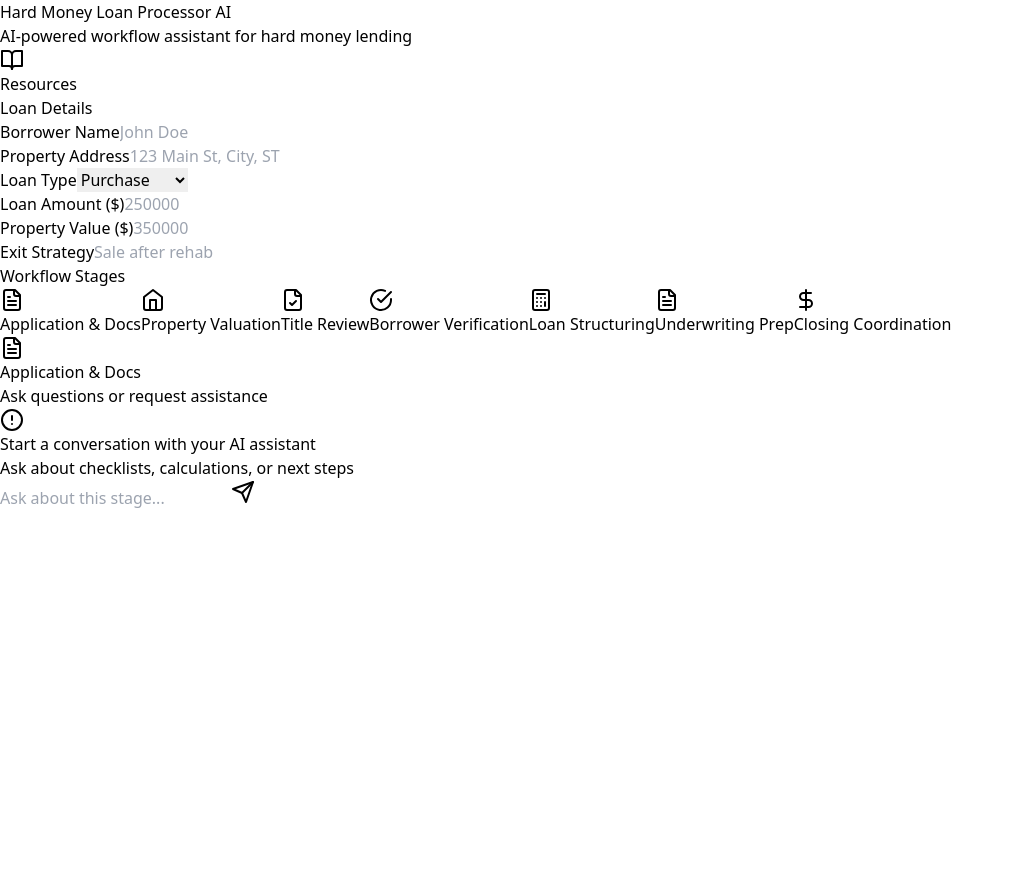
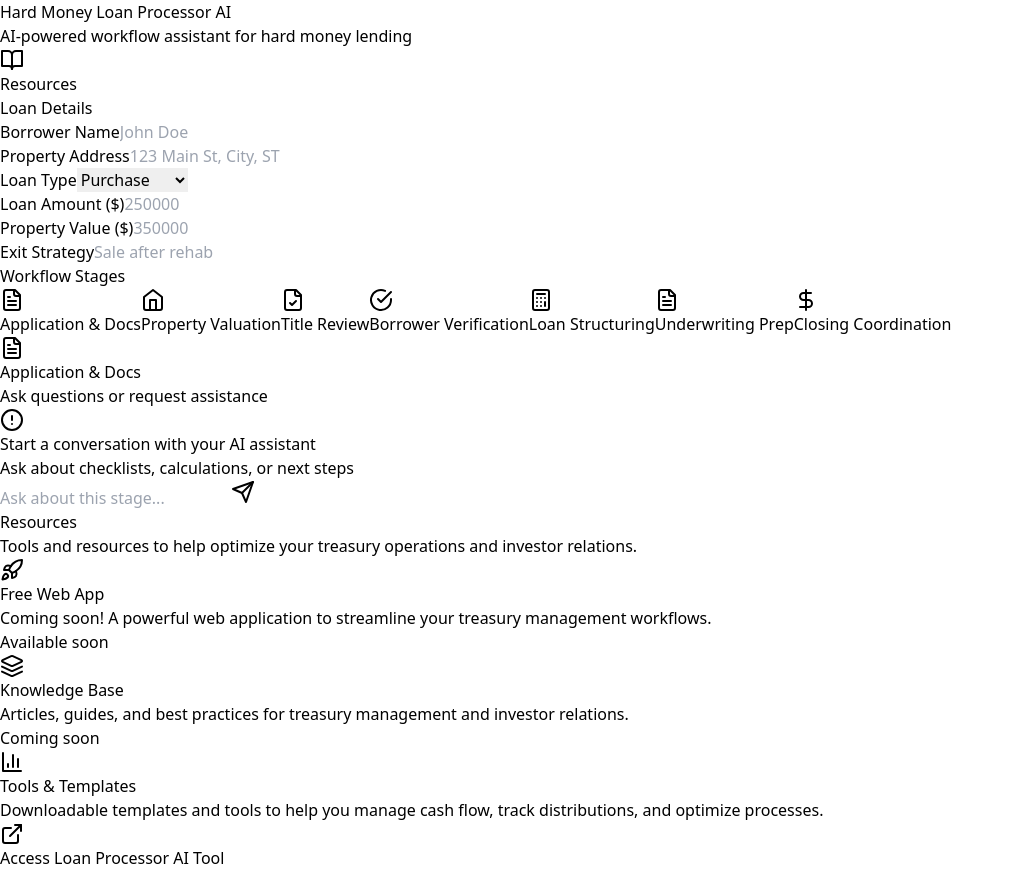
Before and after one commit to WilCr/Loan-processing-workflow, a React (Vite) app: page / in a window 1280 px wide. Shown: the whole page, without its empty margins (0-1014 px from the left). Before the commit the page ends 800 px from the top, so only its background shows below. Built offline with nearby package versions, Linux system fonts and the light colour scheme.

Commit message:
Add Resources section with scroll functionality and three resource cards
Made-with: Cursor

```diff
--- a/src/components/HardMoneyLoanProcessor.jsx
+++ b/src/components/HardMoneyLoanProcessor.jsx
@@ -1,8 +1,8 @@
-import React, { useState } from 'react';
-import { Link } from 'react-router-dom';
-import { FileText, CheckCircle, Circle, Send, Loader2, AlertCircle, Calculator, Home, FileCheck, DollarSign, BookOpen } from 'lucide-react';
+import React, { useState, useRef } from 'react';
+import { FileText, CheckCircle, Circle, Send, Loader2, AlertCircle, Calculator, Home, FileCheck, DollarSign, BookOpen, Rocket, Layers, BarChart3, ExternalLink } from 'lucide-react';
 
 export default function HardMoneyLoanProcessor() {
+  const resourcesRef = useRef(null);
   const [currentStage, setCurrentStage] = useState(0);
   const [loanData, setLoanData] = useState({
     propertyAddress: '',
@@ -16,6 +16,10 @@ export default function HardMoneyLoanProcessor() {
   const [userInput, setUserInput] = useState('');
   const [isLoading, setIsLoading] = useState(false);
   const [stageNotes, setStageNotes] = useState({});
+
+  const scrollToResources = () => {
+    resourcesRef.current?.scrollIntoView({ behavior: 'smooth', block: 'start' });
+  };
 
   const stages = [
     { id: 0, name: 'Application & Docs', icon: FileText, color: 'blue' },
@@ -242,13 +246,13 @@ Focus on rapid closing requirements.`
               <h1 className="text-3xl font-bold text-slate-800 mb-2">Hard Money Loan Processor AI</h1>
               <p className="text-slate-600">AI-powered workflow assistant for hard money lending</p>
             </div>
-            <Link
-              to="/resources"
+            <button
+              onClick={scrollToResources}
               className="flex items-center gap-2 px-4 py-2 bg-blue-600 text-white rounded-lg hover:bg-blue-700 transition-colors"
             >
               <BookOpen className="w-5 h-5" />
               <span>Resources</span>
-            </Link>
+            </button>
           </div>
         </div>
 
@@ -430,6 +434,68 @@ Focus on rapid closing requirements.`
             </div>
           </div>
         </div>
+
+        {/* Resources Section */}
+        <div ref={resourcesRef} className="mt-12 pt-12">
+          <div className="text-center mb-8">
+            <h2 className="text-3xl font-bold text-slate-800 mb-2">Resources</h2>
+            <p className="text-slate-600">Tools and resources to help optimize your treasury operations and investor relations.</p>
+          </div>
+
+          <div className="grid grid-cols-1 md:grid-cols-3 gap-6">
+            {/* Free Web App Card */}
+            <div className="bg-white rounded-lg shadow-lg p-6 hover:shadow-xl transition-shadow">
+              <div className="flex justify-center mb-4">
+                <div className="w-16 h-16 bg-gradient-to-br from-red-500 to-blue-600 rounded-lg flex items-center justify-center">
+                  <Rocket className="w-8 h-8 text-white" />
+                </div>
+              </div>
+              <h3 className="text-xl font-bold text-slate-800 mb-2 text-center">Free Web App</h3>
+              <p className="text-slate-600 mb-4 text-center text-sm">
+                Coming soon! A powerful web application to streamline your treasury management workflows.
+              </p>
+              <p className="text-slate-400 text-sm text-center">Available soon</p>
+            </div>
+
+            {/* Knowledge Base Card */}
+            <div className="bg-white rounded-lg shadow-lg p-6 hover:shadow-xl transition-shadow">
+              <div className="flex justify-center mb-4">
+                <div className="w-16 h-16 bg-gradient-to-br from-green-500 via-red-500 to-blue-600 rounded-lg flex items-center justify-center">
+                  <Layers className="w-8 h-8 text-white" />
+                </div>
+              </div>
+              <h3 className="text-xl font-bold text-slate-800 mb-2 text-center">Knowledge Base</h3>
+              <p className="text-slate-600 mb-4 text-center text-sm">
+                Articles, guides, and best practices for treasury management and investor relations.
+              </p>
+              <p className="text-slate-400 text-sm text-center">Coming soon</p>
+            </div>
+
+            {/* Tools & Templates Card */}
+            <div className="bg-white rounded-lg shadow-lg p-6 hover:shadow-xl transition-shadow">
+              <div className="flex justify-center mb-4">
+                <div className="w-16 h-16 bg-gradient-to-br from-green-500 via-pink-500 to-blue-600 rounded-lg flex items-center justify-center">
+                  <BarChart3 className="w-8 h-8 text-white" />
+                </div>
+              </div>
+              <h3 className="text-xl font-bold text-slate-800 mb-2 text-center">Tools & Templates</h3>
+              <p className="text-slate-600 mb-4 text-center text-sm">
+                Downloadable templates and tools to help you manage cash flow, track distributions, and optimize processes.
+              </p>
+              <div className="mt-4">
+                <a
+                  href="https://tools.curvedspace.us"
+                  target="_blank"
+                  rel="noopener noreferrer"
+                  className="flex items-center justify-center gap-2 text-blue-600 hover:text-blue-800 font-medium text-sm"
+                >
+                  <ExternalLink className="w-4 h-4" />
+                  <span>Access Loan Processor AI Tool</span>
+                </a>
+              </div>
+            </div>
+          </div>
+        </div>
       </div>
     </div>
   );
```
